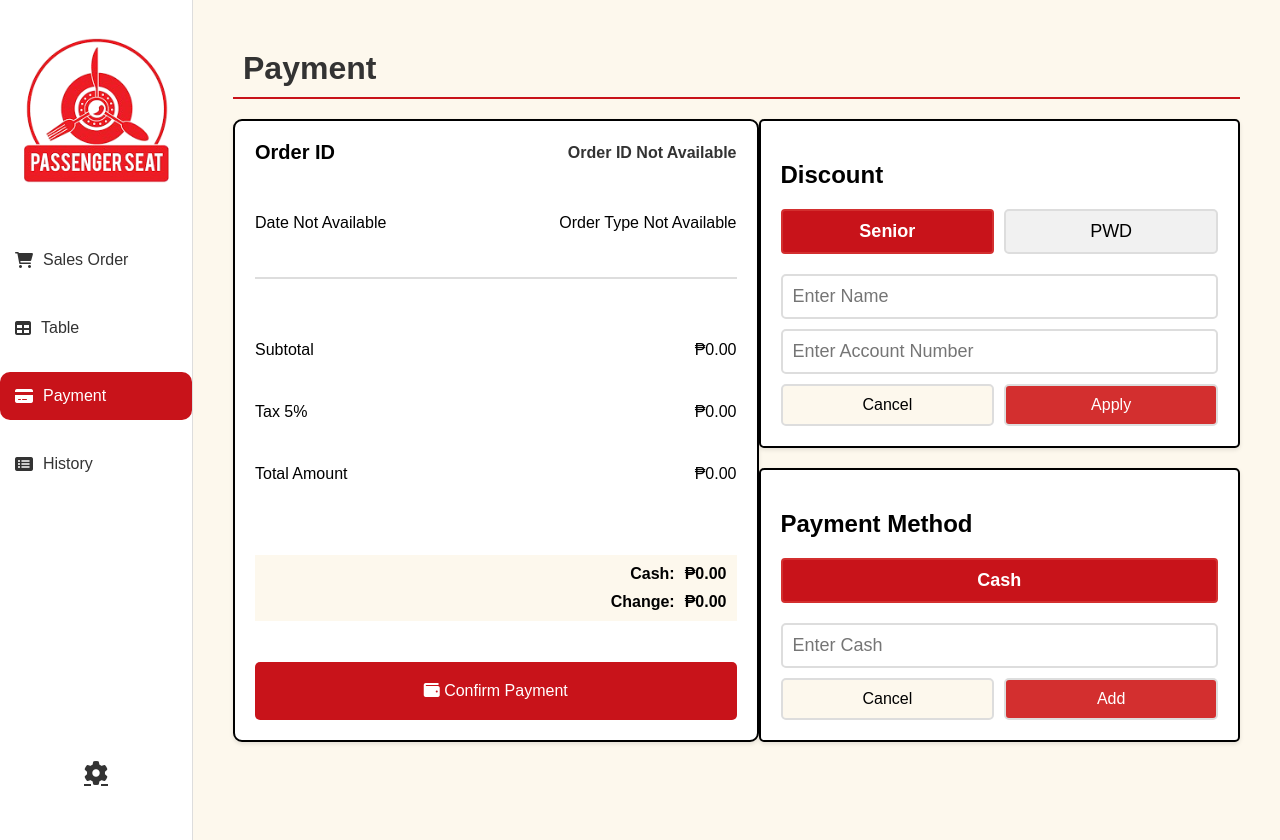
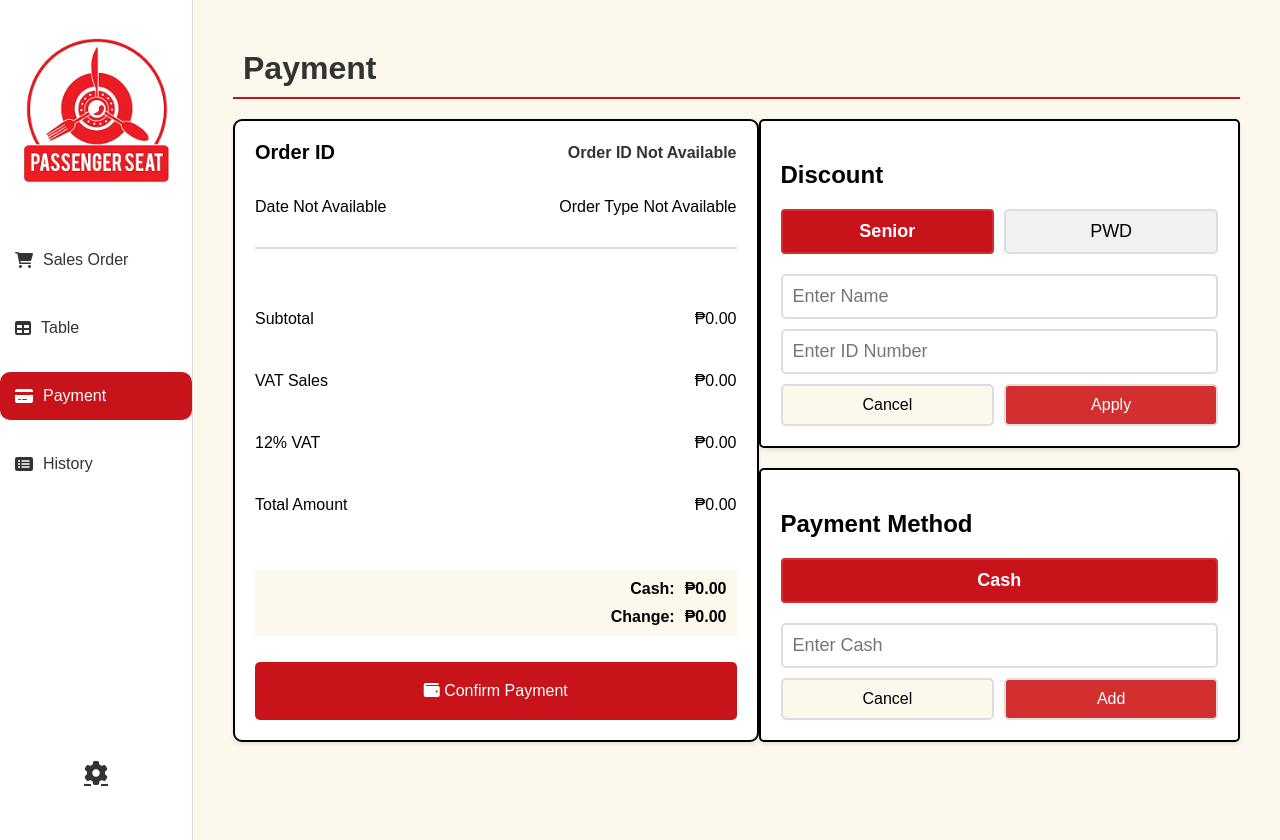
Before and after one commit to ClarriseCabansag/Hospitality, a Flask app: page /payment in a window 1280 px wide. Run offline with Flask 3, Linux system fonts and the light colour scheme.

Commit message:
Add files via upload

```diff
--- a/templates/base.html
+++ b/templates/base.html
@@ -23,7 +23,7 @@
                     <a href="{{ url_for('profile_management') }}"><i class="fas fa-user-cog"></i><span class="menu-text">Profile Management</span></a>
                 </li>
                 <li class="menu-item {% if request.endpoint == 'inventory_management' %}active{% endif %}">
-                    <a href="{{ url_for('inventory_management') }}"><i class="fas fa-boxes"></i><span class="menu-text">Inventory Management</span></a>
+                    <a href="{{ url_for('inventory_management') }}"><i class="fas fa-boxes"></i><span class="menu-text">Menu Creation</span></a>
                 </li>
                 <li class="menu-item {% if request.endpoint == 'cashier_summary' %}active{% endif %}">
                     <a href="{{ url_for('cashier_summary') }}"><i class="fas fa-cash-register"></i><span class="menu-text">Cashier Summary</span></a>
--- a/templates/inventory_management.html
+++ b/templates/inventory_management.html
@@ -1,6 +1,6 @@
 {% extends 'base.html' %}
 
-{% block title %}Inventory Management{% endblock %}
+{% block title %}Menu Creation{% endblock %}
 
 {% block head %}
 <link rel="stylesheet" href="{{ url_for('static', filename='css/inventory.css') }}">
@@ -12,7 +12,7 @@
 
 {% block content %}
 <div class="container">
-    <h2>Inventory Management</h2>
+    <h2>Menu Creation</h2>
     <div class="button-container">
         <button class="add-dish-btn">+ Add Dish</button>
     </div>
--- a/templates/payment.html
+++ b/templates/payment.html
@@ -27,32 +27,61 @@
             <p>{{ order_type or 'Order Type Not Available' }}</p>
         </div>
         <hr class="order-info-separator">
+
+        <div class="order-items">
+            {% for item in order_items %}
+            <div class="item-row">
+                <p class="item-name"><strong>{{ item.item_name or 'Item Name Not Available' }}</strong></p>
+                <p class="item-price"><strong>₱{{ "%.2f"|format(item.item_price) }}</strong></p>
+            </div>
+            <p class="ingredients">- {{ item.ingredients or 'No Ingredients' }}</p>
+            <p class="quantity">Quantity: {{ item.quantity or '0' }}</p>
+            <hr>
+            {% endfor %}
+        </div>
+
+
+
+
             <div class="order-totals">
                 <div class="subtotal">
                     <p>Subtotal</p>
                     <p>₱{{ subtotal or '0.00' }}</p>
                 </div>
-                <div class="tax">
-                    <p>Tax 5%</p>
-                    <p>₱{{ "%.2f"|format(subtotal * 0.05) if subtotal else '0.00' }}</p>
+                    <div class="vat-sales">
+                        <p>VAT Sales</p>
+                        <p>₱{{ "%.2f"|format(subtotal / 1.12) if subtotal else '0.00' }}</p>
+                    </div>
+                    <div class="vat-amount">
+                        <p>12% VAT</p>
+                        <p>₱{{ "%.2f"|format(subtotal - (subtotal / 1.12)) if subtotal else '0.00' }}</p>
                     </div>
                     <!-- Discount Section -->
+                  <!-- Discountable Amount -->
+                    <div class="discountable-amount" style="display: none;">
+                        <p>Discountable Amount:</p>
+                        <p id="discountable-value" class="right-align">₱0.00</p>
+                    </div>
+
+                    <!-- Senior/PWD Discount -->
                     <div class="discount-section" style="display: none;">
                         <div class="discount-line">
-                        <span id="discount-type">Discount Type: </span> <!-- This will display the actual discount type -->
-                        <span id="discount-amount">20%</span>
+                            <span>Senior Discount</span>
+                            <span id="discount-amount" class="center-align">20%</span>
+                            <span id="discount-detail" class="right-align">-₱0.00</span>
                         </div>
                     </div>
+
                     <div class="total">
                         <p>Total Amount</p>
-                    <p id="total-amount">₱{{ "%.2f"|format(subtotal * 1.05) if subtotal else '0.00' }}</p>
+                        <p id="total-amount">₱{{ subtotal or '0.00' }}</p>
                     </div>
                 </div>
 
             <div class="payment-summary">
                 <div class="payment-row">
                     <p class="label">Cash:</p>
-        <p id="cash-display">₱0.00</p> <!-- Placeholder for displaying cash -->
+                    <p id="cash-display">₱0.00</p>
                 </div>
                 <div class="payment-row">
                     <p class="label">Change:</p>
@@ -77,13 +106,15 @@
         </div>
     </div>
     <div class="input-fields">
-                    <input type="text" placeholder="Enter Name">
-                    <input type="text" placeholder="Enter Account Number">
+        <input type="text" id="name-input" placeholder="Enter Name">
+        <input type="text" id="id-input" placeholder="Enter ID Number">
     </div>
     <div class="discount-actions">
         <button class="cancel-btn">Cancel</button>
         <button class="apply-btn">Apply</button>
     </div>
+    <!-- ✅ Placeholder for showing Name & ID after discount is applied -->
+    <div id="applied-discount-info" style="display: none;"></div>
 </div>
 
             <!-- Payment Method -->
@@ -103,6 +134,7 @@
         </div>
     </div>
 </div>
+
 
 <!-- Payment Modal -->
 <div class="modal" id="paymentModal" style="display: none;">
```
Lines whose indentation alone changed are shown as unchanged.
